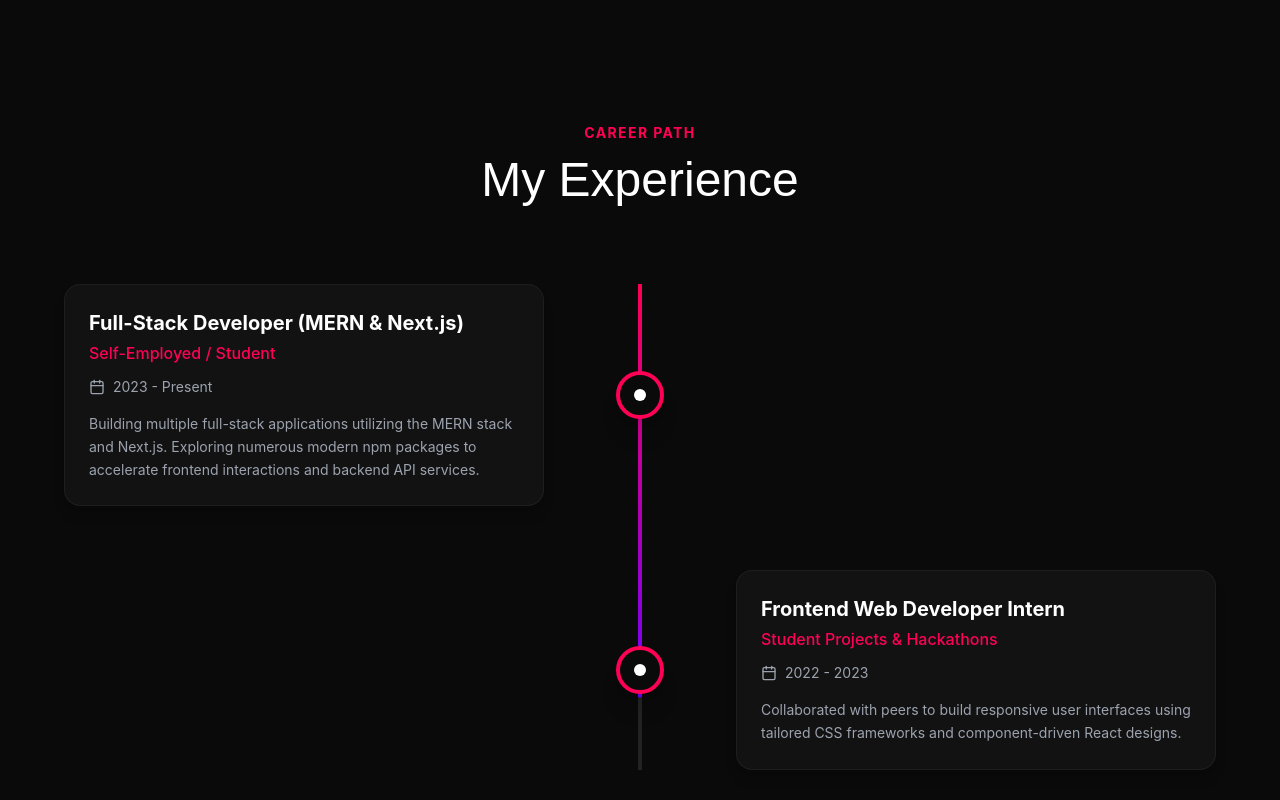
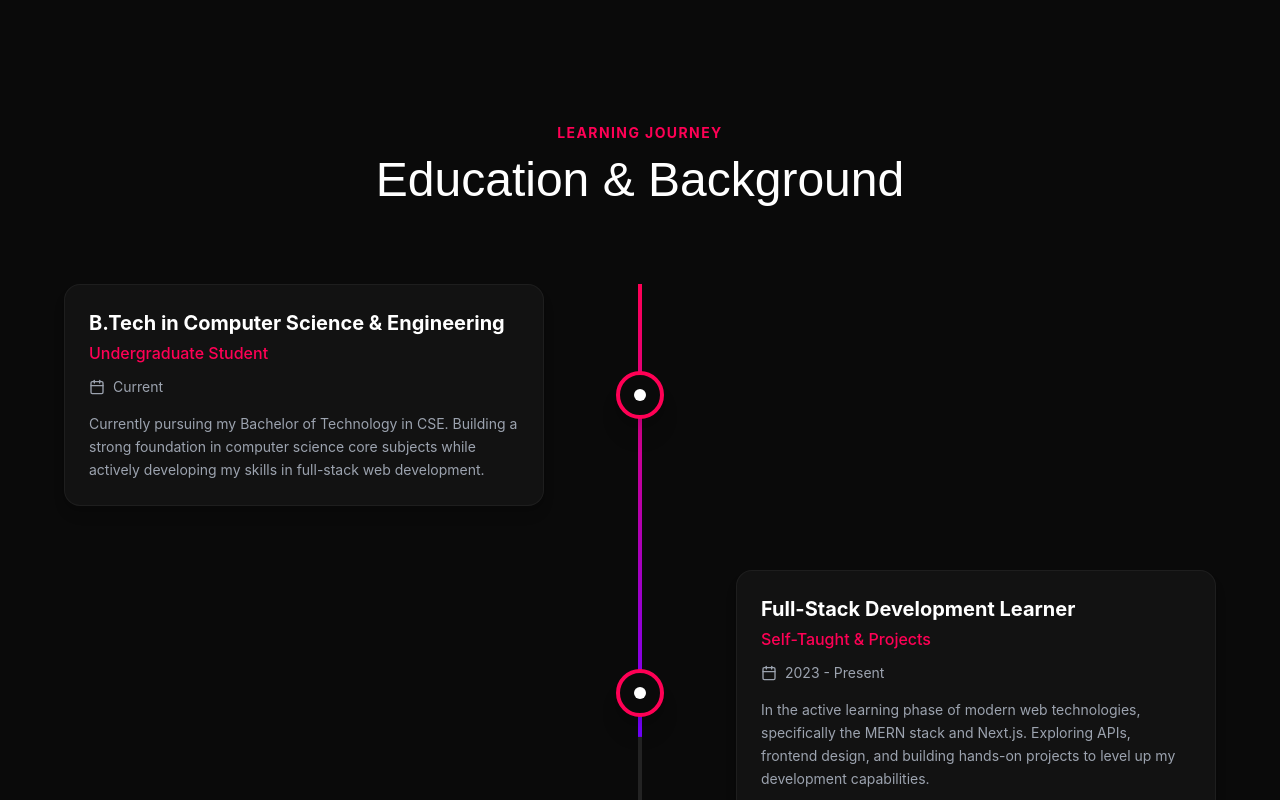
Before and after one commit to SauravKumar81/Saurav.official.com, a React (Vite) app in the folder client/: page / in a window 1280 px wide. Shown: the part 2520-3320 px from the top of the page. Built offline with nearby package versions, Linux system fonts and the light colour scheme; no server answers.

Commit message:
feat: implement Experience component for displaying educational and professional background with an animated timeline.

```diff
--- a/client/src/components/Experience.jsx
+++ b/client/src/components/Experience.jsx
@@ -53,30 +53,30 @@ const Experience = () => {
 
     const experiences = [
         {
-            role: "Full-Stack Developer (MERN & Next.js)",
-            company: "Self-Employed / Student",
-            period: "2023 - Present",
-            description: "Building multiple full-stack applications utilizing the MERN stack and Next.js. Exploring numerous modern npm packages to accelerate frontend interactions and backend API services."
+            role: "B.Tech in Computer Science & Engineering",
+            company: "Undergraduate Student",
+            period: "Current",
+            description: "Currently pursuing my Bachelor of Technology in CSE. Building a strong foundation in computer science core subjects while actively developing my skills in full-stack web development."
         },
         {
-            role: "Frontend Web Developer Intern",
-            company: "Student Projects & Hackathons",
-            period: "2022 - 2023",
-            description: "Collaborated with peers to build responsive user interfaces using tailored CSS frameworks and component-driven React designs."
+            role: "Full-Stack Development Learner",
+            company: "Self-Taught & Projects",
+            period: "2023 - Present",
+            description: "In the active learning phase of modern web technologies, specifically the MERN stack and Next.js. Exploring APIs, frontend design, and building hands-on projects to level up my development capabilities."
         }
     ];
 
     return (
         <section id="experience" className="py-24 relative overflow-hidden" ref={ref}>
             <div className="max-w-[1200px] mx-auto px-6 relative">
-                 <motion.div
+                <motion.div
                     initial={{ opacity: 0, y: 20 }}
                     whileInView={{ opacity: 1, y: 0 }}
                     viewport={{ once: true }}
                     className="text-center mb-20"
                 >
-                    <span className="text-primary font-bold tracking-widest uppercase text-sm">Career Path</span>
-                    <h2 className="text-4xl md:text-5xl font-display text-white mt-3">My Experience</h2>
+                    <span className="text-primary font-bold tracking-widest uppercase text-sm">Learning Journey</span>
+                    <h2 className="text-4xl md:text-5xl font-display text-white mt-3">Education & Background</h2>
                 </motion.div>
 
                 <div className="relative">
```
